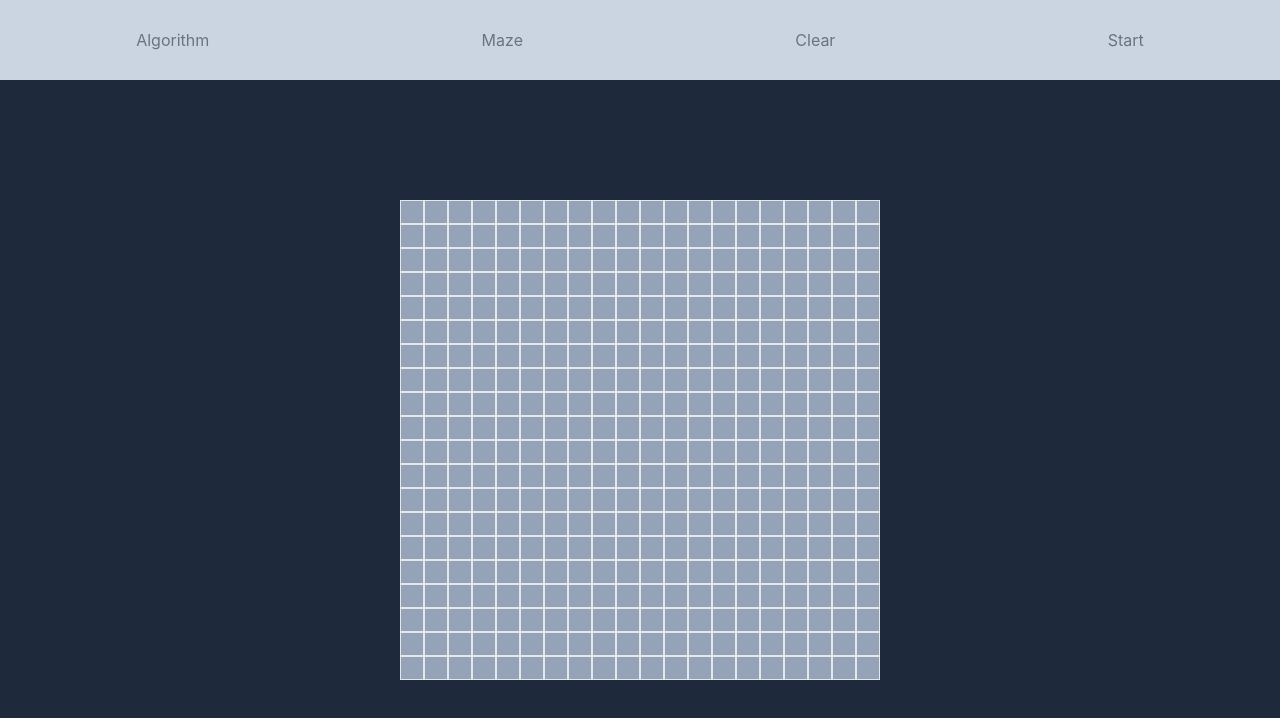
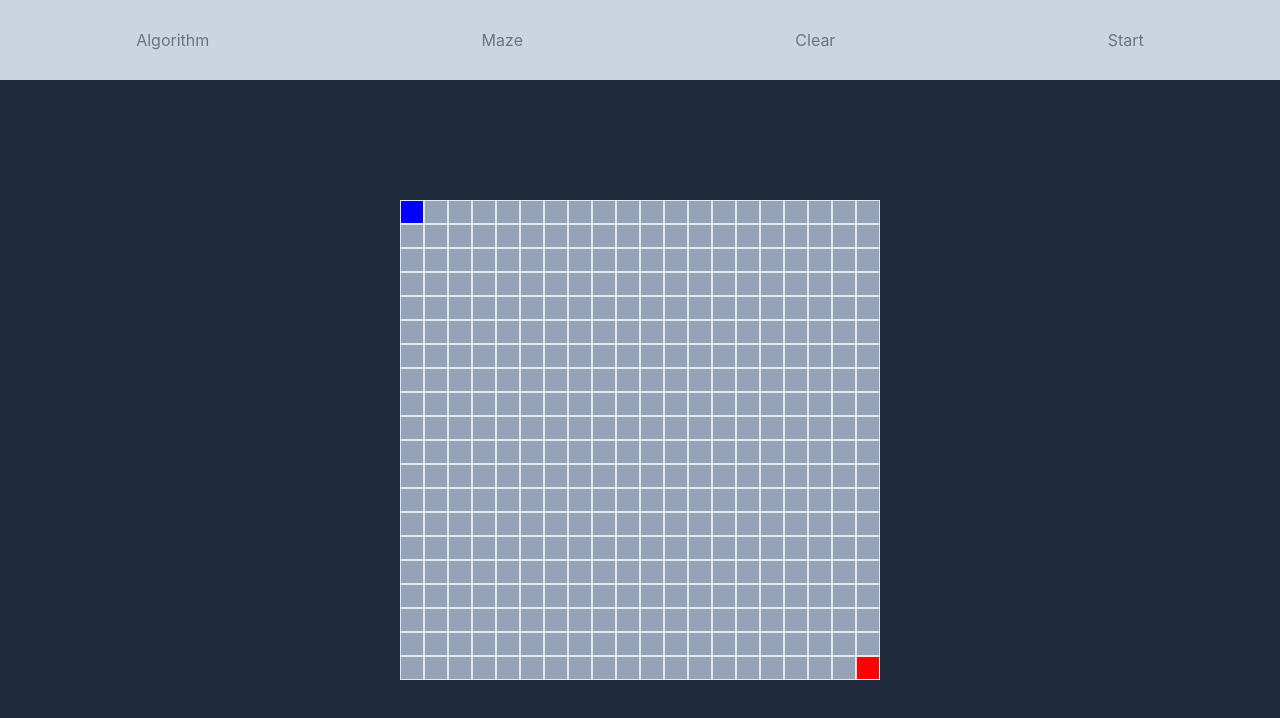
Before and after one commit to RyanBulluss/pathfinding, a React (Create React App) app: page / in a window 1280 px wide. Shown: the top 718 px of the page. Built offline with nearby package versions, Linux system fonts and the light colour scheme.

Commit message:
Create start and stop checkpoints

```diff
--- a/src/App.jsx
+++ b/src/App.jsx
@@ -6,17 +6,43 @@ import { useState } from "react";
 function App() {
   const [state, setState] = useState(createGrid(20, 20));
   const [mouseDown, setMouseDown] = useState(false);
+  const [checkPoints, setCheckPoints] = useState({start: {x:0, y:0}, end: {x:19, y:19}})
+
+  function toggleCell(yIdx, xIdx) {
+    if (!mouseDown) return;
+    if (mouseDown === "clear" || "wall") toggleWall(yIdx, xIdx);
+    if (mouseDown === "start" || "end") moveCheckpoint(yIdx, xIdx);
+
+
+  }
 
   function toggleWall(yIdx, xIdx) {
-    if (!mouseDown) return;
     const newState = [...state];
-    newState[yIdx][xIdx].status = mouseDown;
+    const status = newState[yIdx][xIdx].status
+    if (status === "clear" || status === "wall") {
+      newState[yIdx][xIdx].status = mouseDown;
+    }
+    setState(newState);
+  }
+
+  function moveCheckpoint(yIdx, xIdx) {
+    const newState = [...state];
+    const status = newState[yIdx][xIdx].status
+    if (status === "clear" || status === "wall") {
+      newState[yIdx][xIdx].status = mouseDown;
+    }
     setState(newState);
   }
 
   function toggleOneWall(yIdx, xIdx, cell) {
     const newState = [...state];
-    newState[yIdx][xIdx].status = cell.status === "clear" ? "wall" : "clear";
+
+
+    const status = newState[yIdx][xIdx].status
+    if (status === "clear" || status === "wall") {
+      newState[yIdx][xIdx].status = status === "clear" ? "wall" : "clear";
+    }
+
     setState(newState);
   }
 
@@ -33,7 +59,7 @@ function App() {
           {state.map((row, yIdx) =>
             row.map((cell, xIdx) => (
               <Cell
-                toggleWall={toggleWall}
+                toggleCell={toggleCell}
                 yIdx={yIdx}
                 xIdx={xIdx}
                 cell={cell}
--- a/src/Cell.jsx
+++ b/src/Cell.jsx
@@ -1,17 +1,19 @@
 import React from 'react'
 
-const Cell = ({ toggleWall, yIdx, xIdx, cell, mouseDown, setMouseDown, toggleOneWall }) => {
+const Cell = ({ toggleCell, yIdx, xIdx, cell, mouseDown, setMouseDown, toggleOneWall }) => {
   return (
     <div
       className='border'
-      onMouseOver={() => toggleWall(yIdx, xIdx)}
+      onMouseOver={() => toggleCell(yIdx, xIdx)}
       onMouseDown={() => {
         if (!mouseDown) {
           toggleOneWall(yIdx, xIdx, cell)
           setMouseDown(cell.status);
         }
       }}
-      style={{ backgroundColor: cell.status === "wall" ? "black" : "" }}
+      style={{ backgroundColor: cell.status === "wall" ? "black" :
+          cell.status === "end" ? "red" :
+         cell.status === "start" ? "blue" : "" }}
     ></div>
   )
 }
--- a/src/utils.js
+++ b/src/utils.js
@@ -11,6 +11,8 @@ function createGrid(height, width) {
         }
         arr.push(row)
     }
+    arr[0][0].status = "start";
+    arr[19][19].status = "end";
     return arr;
 }
 
```
